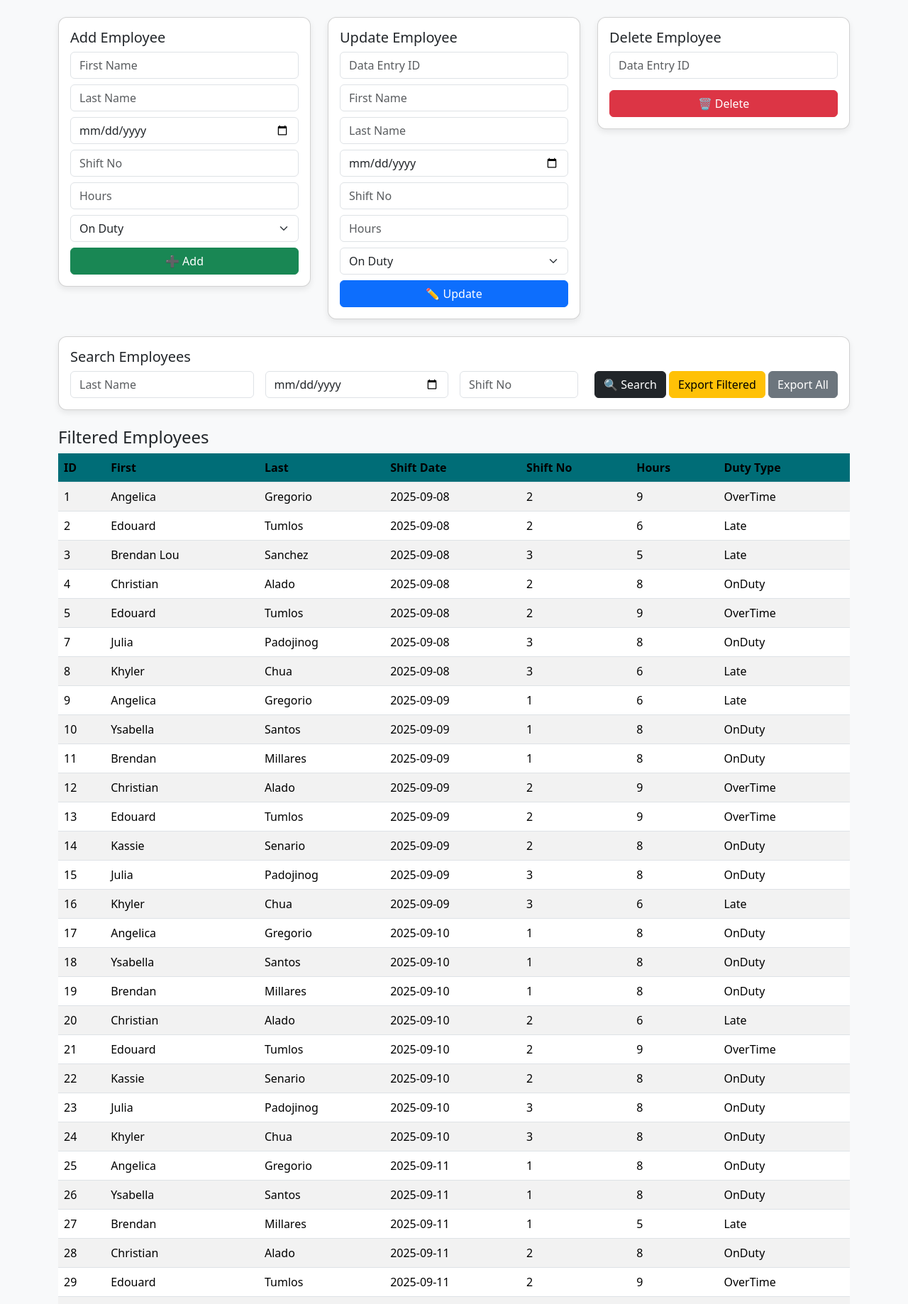
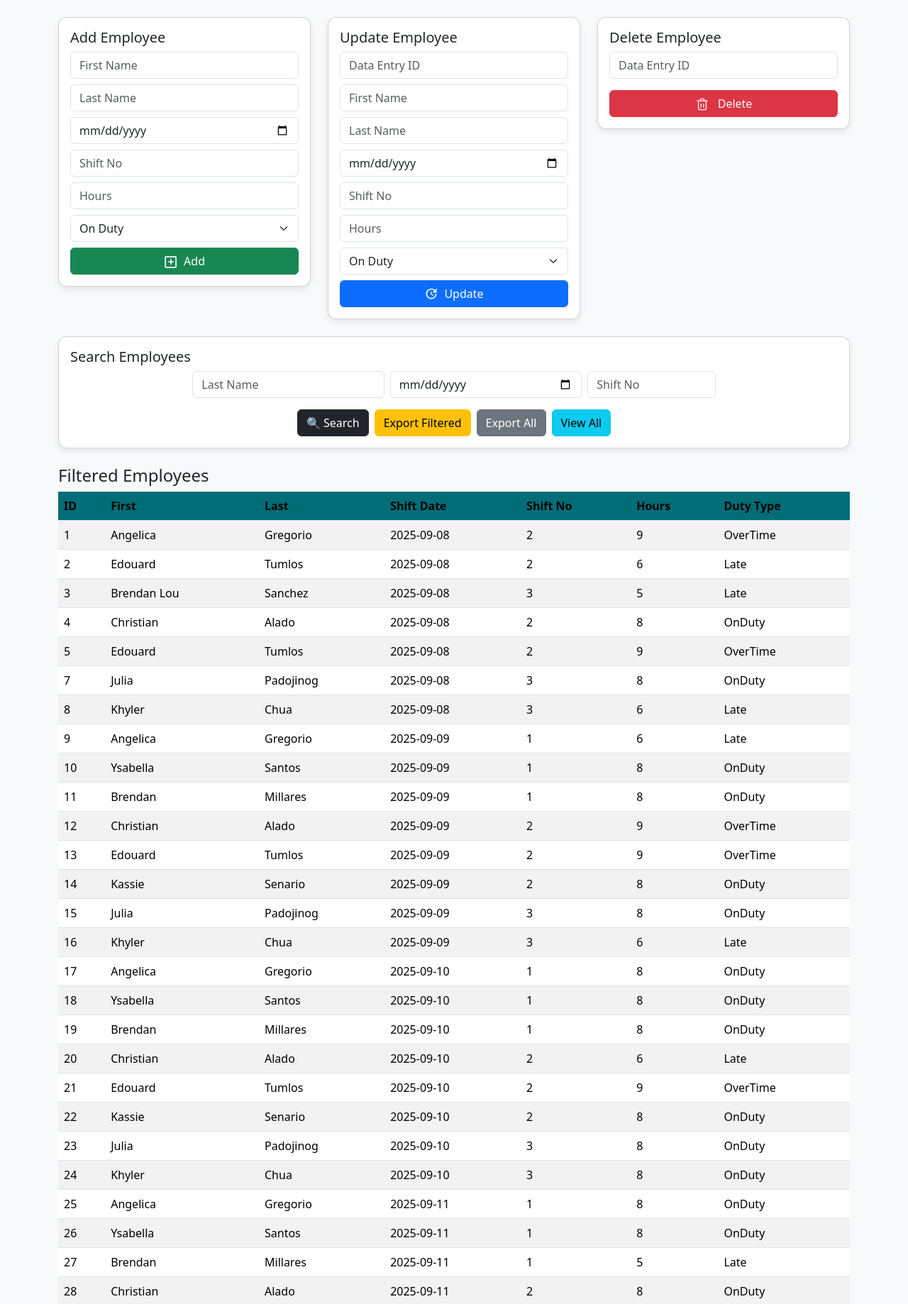
Before and after one commit to angelica-gregorio/employee-management, a PHP site: page / in a window 1280 px wide. Shown: the part 50-1888 px from the top of the page at 71% size. Run offline with PHP 8.4, Linux system fonts and the light colour scheme; data comes from the database, SQL or seed files in the repository.

Commit message:
Update index (2).php
additional view all button
svg icons for each button

```diff
--- a/index.php
+++ b/index.php
@@ -2,7 +2,7 @@
 $servername = "localhost";
 $username   = "root";
 $password   = ""; // no password in XAMPP
-$dbname     = "employeedetails";
+$dbname     = "act01";
 
 // Connect to MySQL
 $conn = new mysqli($servername, $username, $password, $dbname);
@@ -74,8 +74,29 @@ if (!empty($where)) {
     $sql_filtered .= " WHERE " . implode(" AND ", $where);
 }
 
+$result_all = null; // default hidden
+if (isset($_POST["view_all"])) {
     $result_all = $conn->query($sql_all);
+}
+
 $result_filtered = $conn->query($sql_filtered);
+
+// when show all button is clicked
+$show_all = false; // default is filtered employees
+
+if (isset($_POST["view_all"])) {
+    $show_all = true;
+}
+
+// Run queries conditionally
+if ($show_all) {
+    $result_all = $conn->query($sql_all);
+    $result_filtered = null; // disable filtered
+} else {
+    $result_filtered = $conn->query($sql_filtered);
+    $result_all = null; // disable all
+}
+
 
 // Export CSV (Filtered or All)
 if (isset($_POST["export_all"]) || isset($_POST["export_filtered"])) {
@@ -128,6 +149,8 @@ if (isset($_POST["export_all"]) || isset($_POST["export_filtered"])) {
         }
     </style>
 </head>
+
+<!-- BODY -->
 <body>
     <!-- Navbar -->
     <nav class="navbar navbar-dark bg-dark mb-4">
@@ -135,6 +158,7 @@ if (isset($_POST["export_all"]) || isset($_POST["export_filtered"])) {
             <span class="navbar-brand mb-0 h1">Employee Management System</span>
         </div>
     </nav>
+
 
     <div class="container">
         <div class="row g-4 mb-4">
@@ -153,7 +177,15 @@ if (isset($_POST["export_all"]) || isset($_POST["export_filtered"])) {
                             <option value="Late">Late</option>
                             <option value="Overtime">Overtime</option>
                         </select>
-                        <button type="submit" name="add" class="btn btn-success btn-custom w-100">➕ Add</button>
+                        <button type="submit" name="add" class="btn btn-success btn-custom w-100">
+                            <svg xmlns="http://www.w3.org/2000/svg" width="20" height="20" viewBox="0 0 48 48" class="me-1 align-text-bottom">
+                                <g fill="none" stroke="currentColor" stroke-linejoin="round" stroke-width="4">
+                                <rect width="36" height="36" x="5" y="7" rx="3"/>
+                                <path stroke-linecap="round" d="M24 16v16m-8-8h16"/>
+                                </g>
+                            </svg>
+                            Add
+                        </button>
                     </form>
                 </div>
             </div>
@@ -174,7 +206,10 @@ if (isset($_POST["export_all"]) || isset($_POST["export_filtered"])) {
                             <option value="Late">Late</option>
                             <option value="Overtime">Overtime</option>
                         </select>
-                        <button type="submit" name="update" class="btn btn-primary btn-custom w-100">✏️ Update</button>
+                        <button type="submit" name="update"  class="btn btn-primary btn-custom w-100 d-flex align-items-center justify-content-center">
+                        <svg xmlns="http://www.w3.org/2000/svg" width="20" height="20" viewBox="0 0 24 24" class="me-2"><path fill="#ffffff" d="M21 10.12h-6.78l2.74-2.82c-2.73-2.7-7.15-2.8-9.88-.1c-2.73 2.71-2.73 7.08 0 9.79s7.15 2.71 9.88 0C18.32 15.65 19 14.08 19 12.1h2c0 1.98-.88 4.55-2.64 6.29c-3.51 3.48-9.21 3.48-12.72 0c-3.5-3.47-3.53-9.11-.02-12.58s9.14-3.47 12.65 0L21 3v7.12zM12.5 8v4.25l3.5 2.08l-.72 1.21L11 13V8h1.5z"/></svg>
+                             Update
+                        </button>
                     </form>
                 </div>
             </div>
@@ -185,16 +220,25 @@ if (isset($_POST["export_all"]) || isset($_POST["export_filtered"])) {
                     <h5>Delete Employee</h5>
                     <form method="post">
                         <input type="number" name="id" class="form-control mb-3" placeholder="Data Entry ID" required>
-                        <button type="submit" name="delete" class="btn btn-danger btn-custom w-100">🗑 Delete</button>
+                        <button type="submit" name="delete" class="btn btn-danger btn-custom w-100">
+                        <svg xmlns="http://www.w3.org/2000/svg" width="20" height="20" viewBox="0 0 24 24" class="me-2 align-text-bottom">
+                            <g fill="none" stroke="currentColor" stroke-linecap="round" stroke-linejoin="round" stroke-width="1.5">
+                                <path d="M5.47 6.015v12.514a2.72 2.72 0 0 0 2.721 2.721h7.618a2.72 2.72 0 0 0 2.72-2.72V6.014m-15.235.001h17.412"/>
+                                <path d="M8.735 6.015V4.382a1.632 1.632 0 0 1 1.633-1.632h3.264a1.632 1.632 0 0 1 1.633 1.632v1.633M9.824 16.992v-5.439m4.353 5.439v-5.439"/>
+                            </g>
+                        </svg>
+                            Delete
+                        </button>
                     </form>
                 </div>
             </div>
         </div>
 
         <!-- Search Bar -->
-        <div class="card p-3 mb-4">
+        <div class="card p-3 mb-4 w-100">
             <h5>Search Employees</h5>
             <form method="post" class="row g-3 align-items-center">
+                <div class="d-flex justify-content-center gap-2">
                     <div class="col-md-3">
                         <input type="text" name="last_name" class="form-control" placeholder="Last Name">
                     </div>
@@ -204,14 +248,55 @@ if (isset($_POST["export_all"]) || isset($_POST["export_filtered"])) {
                     <div class="col-md-2">
                         <input type="number" name="shift_no" class="form-control" placeholder="Shift No">
                     </div>
-                <div class="col-md-4 text-end">
+                </div>
+                <div class="col-md-12 text-end">
+                    <div class="d-flex justify-content-center gap-2">
                         <button type="submit" class="btn btn-dark btn-custom">🔍 Search</button>
                         <button type="submit" name="export_filtered" class="btn btn-warning btn-custom">Export Filtered</button>
                         <button type="submit" name="export_all" class="btn btn-secondary btn-custom">Export All</button>
+                        <button type="submit" name="view_all" class="btn btn-info btn-custom">View All</button>
+                    </div>
                 </div>
             </form>
         </div>
 
+<?php if ($show_all) { ?>
+        <!-- All Employees -->
+        <h4>All Employees</h4>
+        <div class="table-responsive">
+            <table class="table table-striped table-hover align-middle">
+                <thead>
+                    <tr>
+                        <th>ID</th>
+                        <th>First</th>
+                        <th>Last</th>
+                        <th>Shift Date</th>
+                        <th>Shift No</th>
+                        <th>Hours</th>
+                        <th>Duty Type</th>
+                    </tr>
+                </thead>
+                <tbody>
+                    <?php if ($result_all && $result_all->num_rows > 0) { ?>
+                        <?php while ($row = $result_all->fetch_assoc()) { ?>
+                        <tr>
+                            <td><?= $row["DataEntryID"] ?></td>
+                            <td><?= $row["FirstName"] ?></td>
+                            <td><?= $row["LastName"] ?></td>
+                            <td><?= $row["ShiftDate"] ?></td>
+                            <td><?= $row["ShiftNo"] ?></td>
+                            <td><?= $row["Hours"] ?></td>
+                            <td><?= $row["DutyType"] ?></td>
+                        </tr>
+                        <?php } ?>
+                    <?php }
+                    else { ?>
+                        <tr><td colspan="7" class="text-center text-muted">No records found</td></tr>
+                    <?php } ?>
+                </tbody>
+            </table>
+        </div>
+    <?php } else { ?>
         <!-- Filtered Employees -->
         <h4>Filtered Employees</h4>
         <div class="table-responsive mb-4">
@@ -246,44 +331,25 @@ if (isset($_POST["export_all"]) || isset($_POST["export_filtered"])) {
                 </tbody>
             </table>
         </div>
+<?php } ?>
 
-        <!-- All Employees -->
-        <h4>All Employees</h4>
-        <div class="table-responsive">
-            <table class="table table-striped table-hover align-middle">
-                <thead>
-                    <tr>
-                        <th>ID</th>
-                        <th>First</th>
-                        <th>Last</th>
-                        <th>Shift Date</th>
-                        <th>Shift No</th>
-                        <th>Hours</th>
-                        <th>Duty Type</th>
-                    </tr>
-                </thead>
-                <tbody>
-                    <?php if ($result_all && $result_all->num_rows > 0) { ?>
-                        <?php while ($row = $result_all->fetch_assoc()) { ?>
-                        <tr>
-                            <td><?= $row["DataEntryID"] ?></td>
-                            <td><?= $row["FirstName"] ?></td>
-                            <td><?= $row["LastName"] ?></td>
-                            <td><?= $row["ShiftDate"] ?></td>
-                            <td><?= $row["ShiftNo"] ?></td>
-                            <td><?= $row["Hours"] ?></td>
-                            <td><?= $row["DutyType"] ?></td>
-                        </tr>
-                        <?php } ?>
-                    <?php } else { ?>
-                        <tr><td colspan="7" class="text-center text-muted">No records found</td></tr>
-                    <?php } ?>
-                </tbody>
-            </table>
-        </div>
-    </div>
+<script>
+  // Save scroll position before unloading
+  window.addEventListener("beforeunload", function () {
+    localStorage.setItem("scrollPosition", window.scrollY);
+  });
+
+  // Restore scroll position when page loads
+  window.addEventListener("load", function () {
+    let scrollPosition = localStorage.getItem("scrollPosition");
+    if (scrollPosition) {
+      window.scrollTo(0, parseInt(scrollPosition));
+    }
+  });
+</script>
 
     <!-- Bootstrap JS -->
     <script src="https://cdn.jsdelivr.net/npm/bootstrap@5.3.2/dist/js/bootstrap.bundle.min.js"></script>
 </body>
+<!-- END OF BODY -->
 </html>
```
Lines whose indentation alone changed are shown as unchanged.
